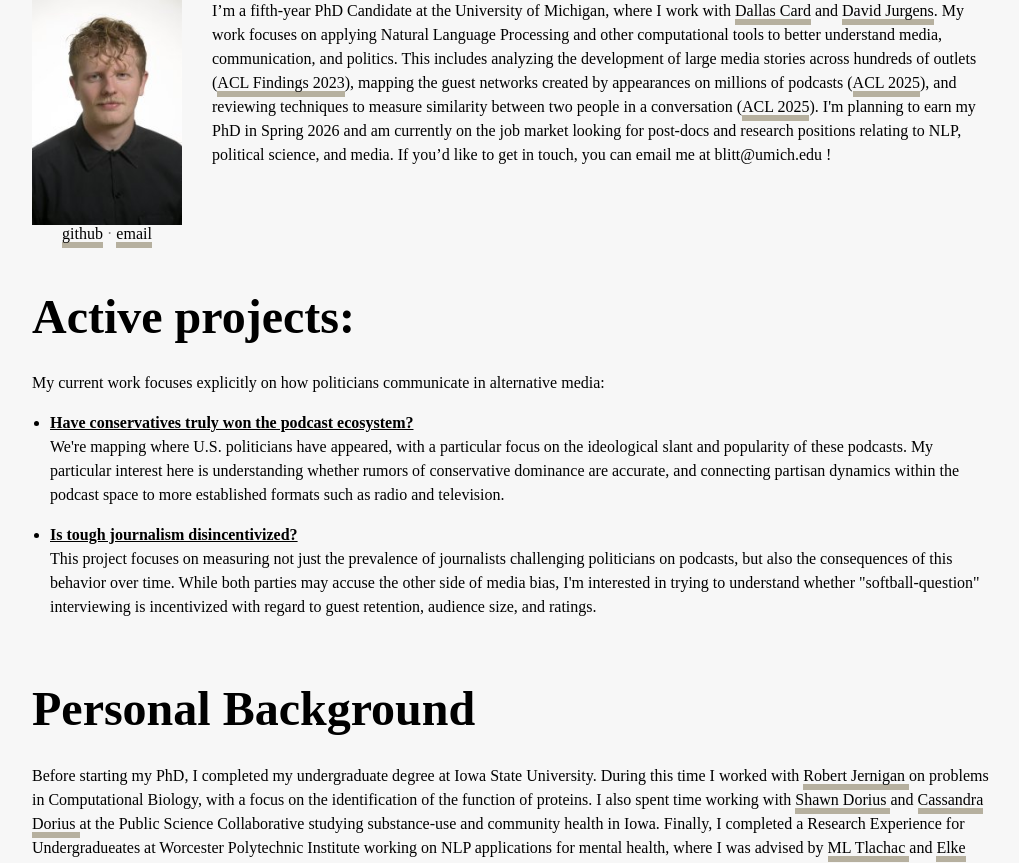
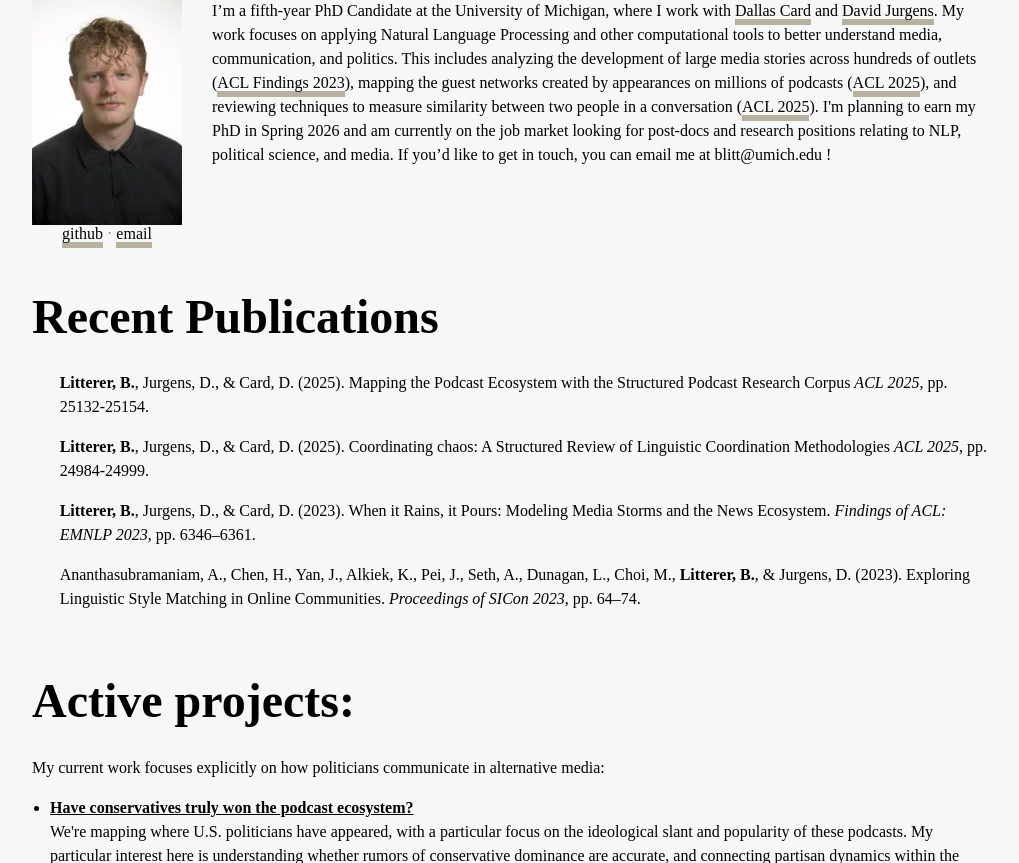
Before and after one commit to blitt2018/pa_personal_site, a Django app: page /personal_site/ in a window 1280 px wide. Shown: the part 231-1094 px from the top of the page, without its empty margins (128-1147 px from the left). Run offline with Django 5.2, Linux system fonts and the light colour scheme; some web fonts are replaced.

Commit message:
added recent pubs to index page

```diff
--- a/django_projects/mysite/personal_site/templates/personal_site/index.html
+++ b/django_projects/mysite/personal_site/templates/personal_site/index.html
@@ -43,6 +43,23 @@
         If you’d like to get in touch, you can email me at blitt@umich.edu !
         </span>
     </div>
+
+<h1>Recent Publications</h1>
+      <div class="cv-section" style="padding-left: 1.73rem;">
+        <p class="cv-pub">
+          <strong>Litterer, B.</strong>, Jurgens, D., &amp; Card, D. (2025). Mapping the Podcast Ecosystem with the Structured Podcast Research Corpus  <em>ACL 2025</em>, pp. 25132-25154.
+        </p>
+
+        <p class="cv-pub">
+          <strong>Litterer, B.</strong>, Jurgens, D., &amp; Card, D. (2025). Coordinating chaos: A Structured Review of Linguistic Coordination Methodologies <em>ACL 2025</em>, pp. 24984-24999.
+        </p>
+        <p class="cv-pub">
+          <strong>Litterer, B.</strong>, Jurgens, D., &amp; Card, D. (2023). When it Rains, it Pours: Modeling Media Storms and the News Ecosystem. <em>Findings of ACL: EMNLP 2023</em>, pp. 6346–6361.
+        </p>
+        <p class="cv-pub">
+          Ananthasubramaniam, A., Chen, H., Yan, J., Alkiek, K., Pei, J., Seth, A., Dunagan, L., Choi, M., <strong>Litterer, B.</strong>, &amp; Jurgens, D. (2023). Exploring Linguistic Style Matching in Online Communities. <em>Proceedings of SICon 2023</em>, pp. 64–74.
+        </p>
+      </div>
 
   <h1>Active projects: </h1>
   <p>
```
